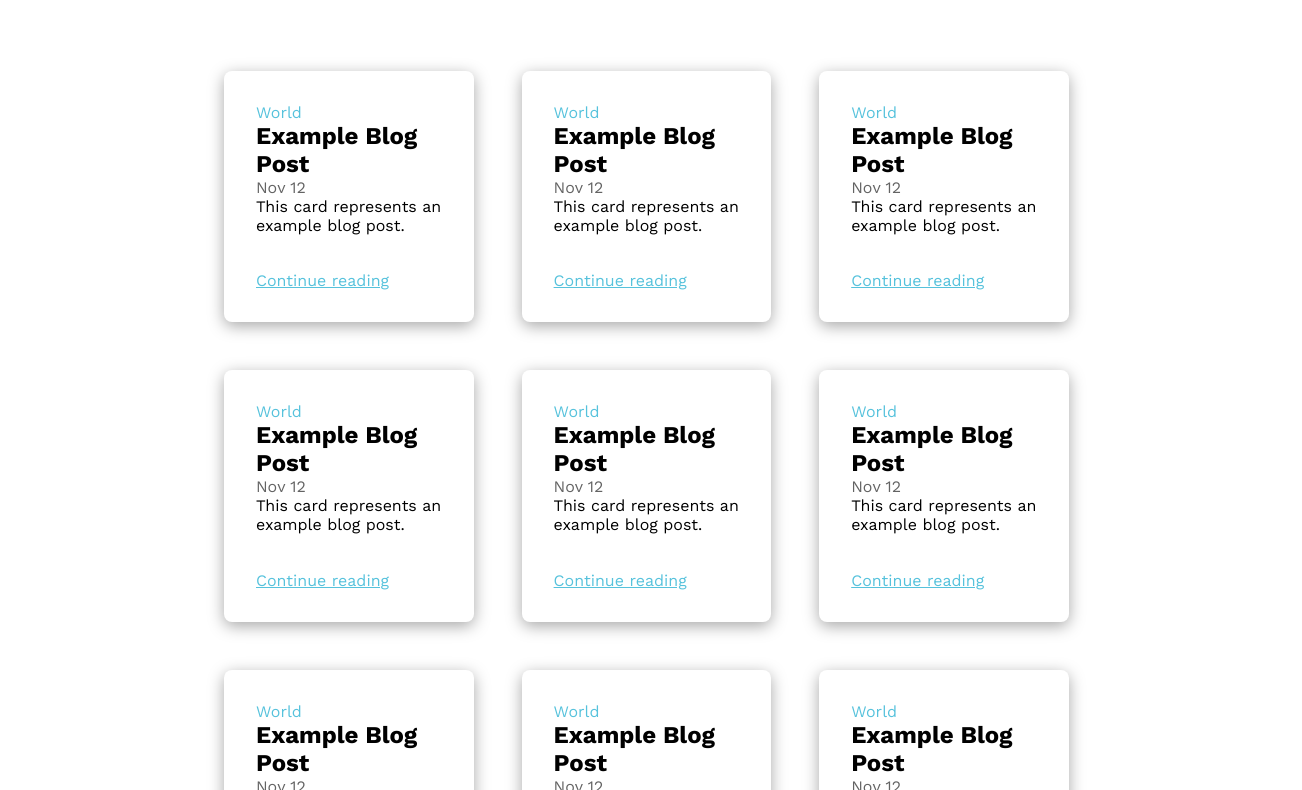
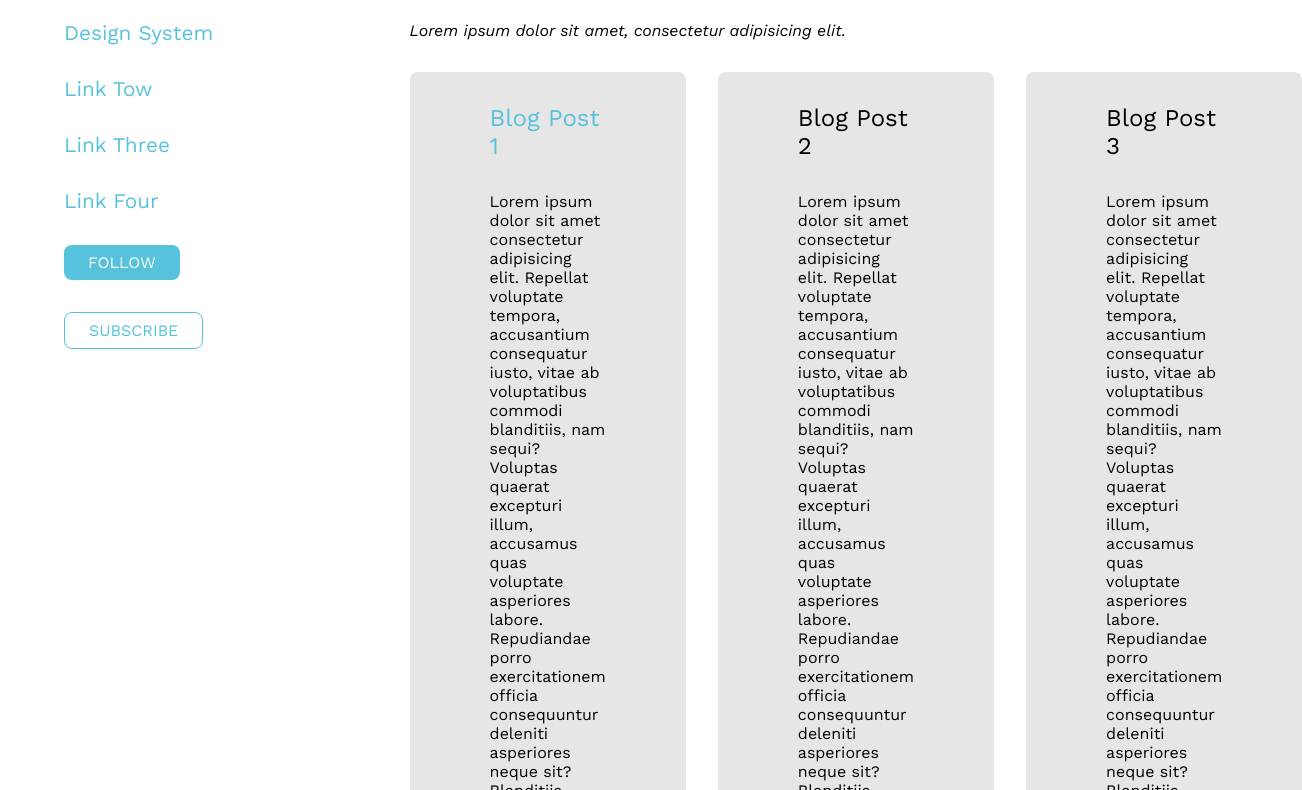
Before and after one commit to ArzaqDoudar/Personal-Blog, a plain HTML site: page index.html in a window 1280 px wide. Shown: the part 89-879 px from the top of the page, 1302 px wide, since content can reach past the window. Drawn offline with nearby package versions, Linux system fonts and the light colour scheme.

Commit message:
change the website blog design to example 2

```diff
--- a/css/layout.css
+++ b/css/layout.css
@@ -7,6 +7,10 @@
 /* Default screen */
 .container {
     width: 65%;
+}
+
+.container-90 {
+    width: 90%;
 }
 
 .w-100 {
--- a/css/responsive-style.css
+++ b/css/responsive-style.css
@@ -12,7 +12,23 @@
 
 /* Large screen */
 @media (min-width: 992px) {
+
     .grid-2 {
+        display: grid;
+        grid-template-columns: 30% 70%;
+        grid-template-areas:
+            "sideBar content";
+    }
+
+    .side-bar {
+        grid-area: sideBar;
+    }
+
+    .content {
+        grid-area: content;
+    }
+
+    /* .grid-2 {
         display: grid;
         grid-template-columns: 30% 30% 30%;
         grid-template-rows: auto auto auto;
@@ -57,6 +73,6 @@
 
     .grid-2-item-9 {
         grid-area: item-9;
-    }
+    } */
 
 }
--- a/css/style.css
+++ b/css/style.css
@@ -31,6 +31,10 @@
 /* border start */
 .border-none {
     border: none;
+}
+
+.border-1 {
+    border: 1px solid #000;
 }
 
 .border-left-5 {
@@ -73,6 +77,10 @@
 }
 
 
+.list-style-none {
+    list-style: none;
+}
+
 .decoration-none {
     text-decoration: none;
 }
--- a/index.html
+++ b/index.html
@@ -21,106 +21,94 @@
     <link rel="stylesheet" href="./css/responsive-style.css">
 </head>
 
-<body class="bg-white">
-    <header class="w-100 d-flex justify-content-center py-3">
-        <div class="container d-flex justify-content-between align-items-center">
-            <a class="color-gray" href="#">Subscribe</a>
-            <h1 class="decoration-underline">Blog Title</h1>
-            <i class="fa-solid fa-magnifying-glass color-light-gray"></i>
+<body class="bg-white" style="position: relative;">
+    <header class="w-100 d-flex justify-content-center py-2">
+        <div class="container-90">
+            <h1 class="font-8 font-light ">Blog</h1>
         </div>
     </header>
 
-    <section class="w-100 d-flex justify-content-center my-7">
-        <div class="container d-flex flex-column gap-4 grid-2">
-            <div class="grid-2-item-1 border-1 border-radius-1 shadow p-5">
-                <p class="color-primary">World</p>
-                <h2>Example Blog Post</h2>
-                <p class="color-gray">Nov 12</p>
-                <p>This card represents an example blog post.</p>
-                <div class="pt-6">
-                    <a href="./blog-post.html" class="color-primary">Continue reading</a>
-                </div>
-            </div>
-            <div class="grid-2-item-2 border-1 border-radius-1 shadow p-5">
-                <p class="color-primary">World</p>
-                <h2>Example Blog Post</h2>
-                <p class="color-gray">Nov 12</p>
-                <p>This card represents an example blog post.</p>
-                <div class="pt-6">
-                    <a href="./blog-post.html" class="color-primary">Continue reading</a>
-                </div>
-            </div>
-            <div class="grid-2-item-3 border-1 border-radius-1 shadow p-5">
-                <p class="color-primary">World</p>
-                <h2>Example Blog Post</h2>
-                <p class="color-gray">Nov 12</p>
-                <p>This card represents an example blog post.</p>
-                <div class="pt-6">
-                    <a href="./blog-post.html" class="color-primary">Continue reading</a>
-                </div>
-            </div>
-            <div class="grid-2-item-4 border-1 border-radius-1 shadow p-5">
-                <p class="color-primary">World</p>
-                <h2>Example Blog Post</h2>
-                <p class="color-gray">Nov 12</p>
-                <p>This card represents an example blog post.</p>
-                <div class="pt-6">
-                    <a href="./blog-post.html" class="color-primary">Continue reading</a>
-                </div>
-            </div>
-            <div class="grid-2-item-5 border-1 border-radius-1 shadow p-5">
-                <p class="color-primary">World</p>
-                <h2>Example Blog Post</h2>
-                <p class="color-gray">Nov 12</p>
-                <p>This card represents an example blog post.</p>
-                <div class="pt-6">
-                    <a href="./blog-post.html" class="color-primary">Continue reading</a>
-                </div>
-            </div>
-            <div class="grid-2-item-6 border-1 border-radius-1 shadow p-5">
-                <p class="color-primary">World</p>
-                <h2>Example Blog Post</h2>
-                <p class="color-gray">Nov 12</p>
-                <p>This card represents an example blog post.</p>
-                <div class="pt-6">
-                    <a href="./blog-post.html" class="color-primary">Continue reading</a>
-                </div>
-            </div>
-            <div class="grid-2-item-7 border-1 border-radius-1 shadow p-5">
-                <p class="color-primary">World</p>
-                <h2>Example Blog Post</h2>
-                <p class="color-gray">Nov 12</p>
-                <p>This card represents an example blog post.</p>
-                <div class="pt-6">
-                    <a href="./blog-post.html" class="color-primary">Continue reading</a>
-                </div>
-            </div>
-            <div class="grid-2-item-8 border-1 border-radius-1 shadow p-5">
-                <p class="color-primary">World</p>
-                <h2>Example Blog Post</h2>
-                <p class="color-gray">Nov 12</p>
-                <p>This card represents an example blog post.</p>
-                <div class="pt-6">
-                    <a href="./blog-post.html" lass="color-primary">Continue reading</a>
-                </div>
-            </div>
-            <div class="grid-2-item-9 border-1 border-radius-1 shadow p-5">
-                <p class="color-primary">World</p>
-                <h2>Example Blog Post</h2>
-                <p class="color-gray">Nov 12</p>
-                <p>This card represents an example blog post.</p>
-                <div class="pt-6">
-                    <a href="./blog-post.html" class="color-primary">Continue reading</a>
-                </div>
-            </div>
+    <section class="w-100 h-100 d-flex justify-content-center py-3">
+        <div class="container-90">
+            <section class="grid-2">
+                <section class="side-bar">
+                    <ul class="list-style-none p-0 d-flex flex-column gap-3 font-3">
+                        <li class=""><a href="./pages/design-system.html" class="decoration-none color-primary ">Design
+                                System</a></li>
+                        <li class=""><a href="#" class="decoration-none color-primary ">Link
+                                Tow</a></li>
+                        <li class=""><a href="#" class="decoration-none color-primary ">Link Three</a></li>
+                        <li class=""><a href="#" class="decoration-none color-primary ">Link Four</a></li>
+                        <li><button
+                                class="bg-primary color-white font-2 border-none border-radius-1 px-4 py-1">FOLLOW</button>
+                        </li>
+                        <li><button
+                                class="bg-white color-primary font-2 border-1 border-primary border-radius-1 px-4 py-1">SUBSCRIBE</button>
+                        </li>
+                    </ul>
+                </section>
+                <section class="content d-flex flex-column gap-3">
+                    <p><em>Lorem ipsum dolor sit amet, consectetur adipisicing elit.</em></p>
+                    <section class="d-flex justify-content-between gap-3">
+
+                        <div class="bg-light-gray border-radius-1 px-7 py-5">
+                            <h3 class="font-4 font-light mb-5"><a href="./pages/blog-post.html"
+                                    class="decoration-none color-primary">Blog Post 1</a>
+                            </h3>
+                            <article>Lorem ipsum dolor sit amet consectetur adipisicing elit. Repellat voluptate
+                                tempora,
+                                accusantium consequatur iusto, vitae ab voluptatibus commodi blanditiis, nam sequi?
+                                Voluptas quaerat excepturi illum, accusamus quas voluptate asperiores labore.
+                                Repudiandae porro exercitationem officia consequuntur deleniti asperiores neque sit?
+                                Blanditiis minus minima nesciunt ducimus quae, veniam asperiores dicta culpa vero
+                                laborum amet et nisi consequatur quibusdam voluptatem error eligendi unde.
+                                Nesciunt voluptas tempore amet et nisi consequatur quibusdam voluptatem error eligendi
+                                unde.
+                                Nesciunt voluptas tempore!</article>
+                        </div>
+                        <div class="bg-light-gray border-radius-1 px-7 py-5">
+                            <h3 class="font-4 font-light mb-5"><a href="./pages/blog-post.html"
+                                    class="decoration-none color-black">Blog Post 2</a>
+                            </h3>
+                            <article>Lorem ipsum dolor sit amet consectetur adipisicing elit. Repellat voluptate
+                                tempora,
+                                accusantium consequatur iusto, vitae ab voluptatibus commodi blanditiis, nam sequi?
+                                Voluptas quaerat excepturi illum, accusamus quas voluptate asperiores labore.
+                                Repudiandae porro exercitationem officia consequuntur deleniti asperiores neque sit?
+                                Blanditiis minus minima nesciunt ducimus quae, veniam asperiores dicta culpa vero
+                                laborum amet et nisi consequatur quibusdam voluptatem error eligendi unde.
+                                Nesciunt voluptas tempore amet et nisi consequatur quibusdam voluptatem error eligendi
+                                unde.
+                                Nesciunt voluptas tempore!</article>
+                        </div>
+                        <div class="bg-light-gray border-radius-1 px-7 py-5">
+                            <h3 class="font-4 font-light mb-5"><a href="./pages/blog-post.html"
+                                    class="decoration-none color-black">Blog Post 3</a>
+                            </h3>
+                            <article>Lorem ipsum dolor sit amet consectetur adipisicing elit. Repellat voluptate
+                                tempora,
+                                accusantium consequatur iusto, vitae ab voluptatibus commodi blanditiis, nam sequi?
+                                Voluptas quaerat excepturi illum, accusamus quas voluptate asperiores labore.
+                                Repudiandae porro exercitationem officia consequuntur deleniti asperiores neque sit?
+                                Blanditiis minus minima nesciunt ducimus quae, veniam asperiores dicta culpa vero
+                                laborum amet et nisi consequatur quibusdam voluptatem error eligendi unde.
+                                Nesciunt voluptas tempore amet et nisi consequatur quibusdam voluptatem error eligendi
+                                unde.
+                                Nesciunt voluptas tempore!</article>
+                        </div>
+
+                    </section>
+                </section>
+            </section>
+
         </div>
     </section>
 
-    <footer class="w-100 d-flex justify-content-center mt-7">
-        <div id="footer-divider"
-            class="container  d-flex flex-column justify-content-center text-align-center bg-light-gray  py-5 font-3">
-            <p class="color-gray">Blog Template build for <span class="color-primary">Bootstrap</span></p>
-            <a href="" class="color-primary">See Design System</a>
+
+
+    <footer class="w-100 d-flex justify-content-center mt-7 mb-1">
+        <div id="footer-divider" class="container-90 bg-gray border-radius-1 px-3 py-5 font-3">
+            <p class="color-gray">Copyright 2019</p>
         </div>
     </footer>
 </body>
```
Also changed, not shown: example-1.html (added, +128 -0 lines), pages/blog-post.html (renamed from blog-post.html, +8 -8 lines), pages/design-system.html (added, +37 -0 lines), assets/avatar.png (renamed from image/avatar.png).
